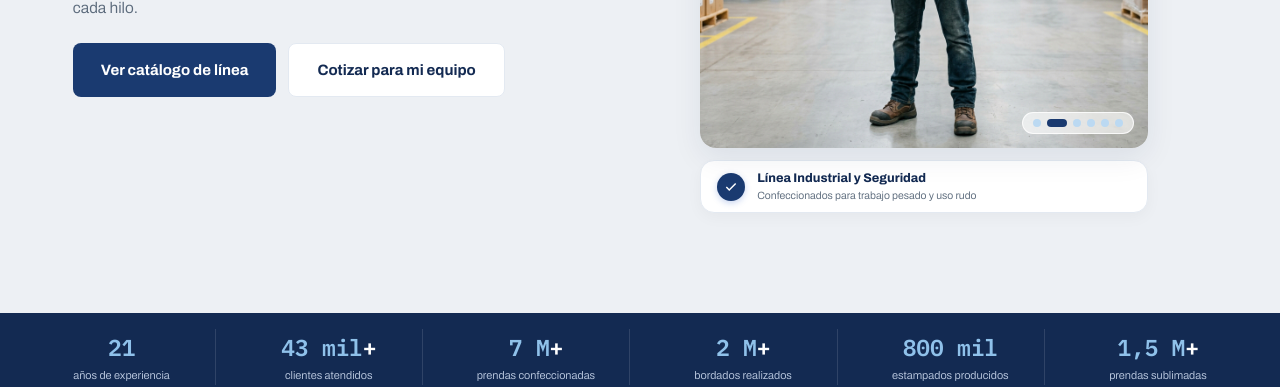
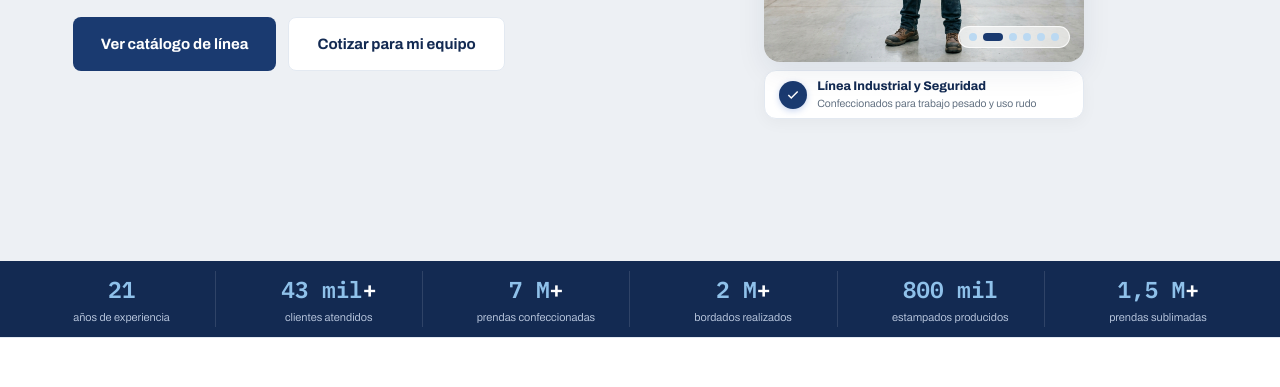
Before and after one commit to danieltrejomx/hupac-textiles-web, a Next.js app: page / in a window 1280 px wide. Shown: the part 463-850 px from the top of the page. Built offline with nearby package versions, Linux system fonts and the light colour scheme; no server answers.

Commit message:
fix: ajustar dimensiones de pantalla inicial para que la barra azul de cifras sea 100% visible al estar en Inicio

```diff
--- a/app/globals.css
+++ b/app/globals.css
@@ -69,7 +69,8 @@ h2{font-weight:800;font-stretch:108%;font-size:clamp(28px,3.2vw,40px);line-heigh
 
 /* ---------- HERO 100VH FIRST SCREEN ---------- */
 .hero-first-screen {
-  min-height: 100vh;
+  min-height: calc(100vh - 64px);
+  height: calc(100vh - 64px);
   display: flex;
   flex-direction: column;
   justify-content: space-between;
@@ -82,8 +83,8 @@ h2{font-weight:800;font-stretch:108%;font-size:clamp(28px,3.2vw,40px);line-heigh
   grid-template-columns: 0.9fr 1.1fr;
   gap: clamp(16px, 2.5vw, 36px);
   align-items: center;
-  padding-top: clamp(6px, 1.5vh, 24px);
-  padding-bottom: clamp(6px, 1.5vh, 24px);
+  padding-top: clamp(4px, 1vh, 16px);
+  padding-bottom: clamp(4px, 1vh, 16px);
 }
 
 .hero-first-screen .hero-text {
@@ -126,7 +127,7 @@ h2{font-weight:800;font-stretch:108%;font-size:clamp(28px,3.2vw,40px);line-heigh
   background: var(--nube);
   box-shadow: var(--sombra);
   aspect-ratio: 1 / 1;
-  height: clamp(360px, 56vh, 580px);
+  height: clamp(260px, 40vh, 450px);
   max-width: 100%;
   margin: 0 auto;
 }
@@ -139,17 +140,17 @@ h2{font-weight:800;font-stretch:108%;font-size:clamp(28px,3.2vw,40px);line-heigh
 }
 
 .hero-first-screen .hero-caption {
-  margin-top: 12px;
+  margin-top: 8px;
   background: #ffffff;
   border: 1px solid var(--linea);
-  border-radius: 14px;
-  padding: 10px 16px;
+  border-radius: 12px;
+  padding: 8px 14px;
   box-shadow: 0 4px 16px rgba(0,0,0,0.04);
   display: flex;
   align-items: center;
-  gap: 12px;
+  gap: 10px;
   transition: all .3s ease;
-  width: clamp(360px, 56vh, 580px);
+  width: clamp(260px, 40vh, 450px);
   max-width: 100%;
   box-sizing: border-box;
 }
@@ -163,7 +164,7 @@ h2{font-weight:800;font-stretch:108%;font-size:clamp(28px,3.2vw,40px);line-heigh
 .hero-first-screen .cifras-in {
   max-width: 1280px;
   margin: 0 auto;
-  padding: clamp(14px, 2vh, 30px) 28px;
+  padding: clamp(10px, 1.2vh, 18px) 28px;
   display: grid;
   grid-template-columns: repeat(6, 1fr);
   gap: clamp(10px, 1.5vw, 22px);
```
